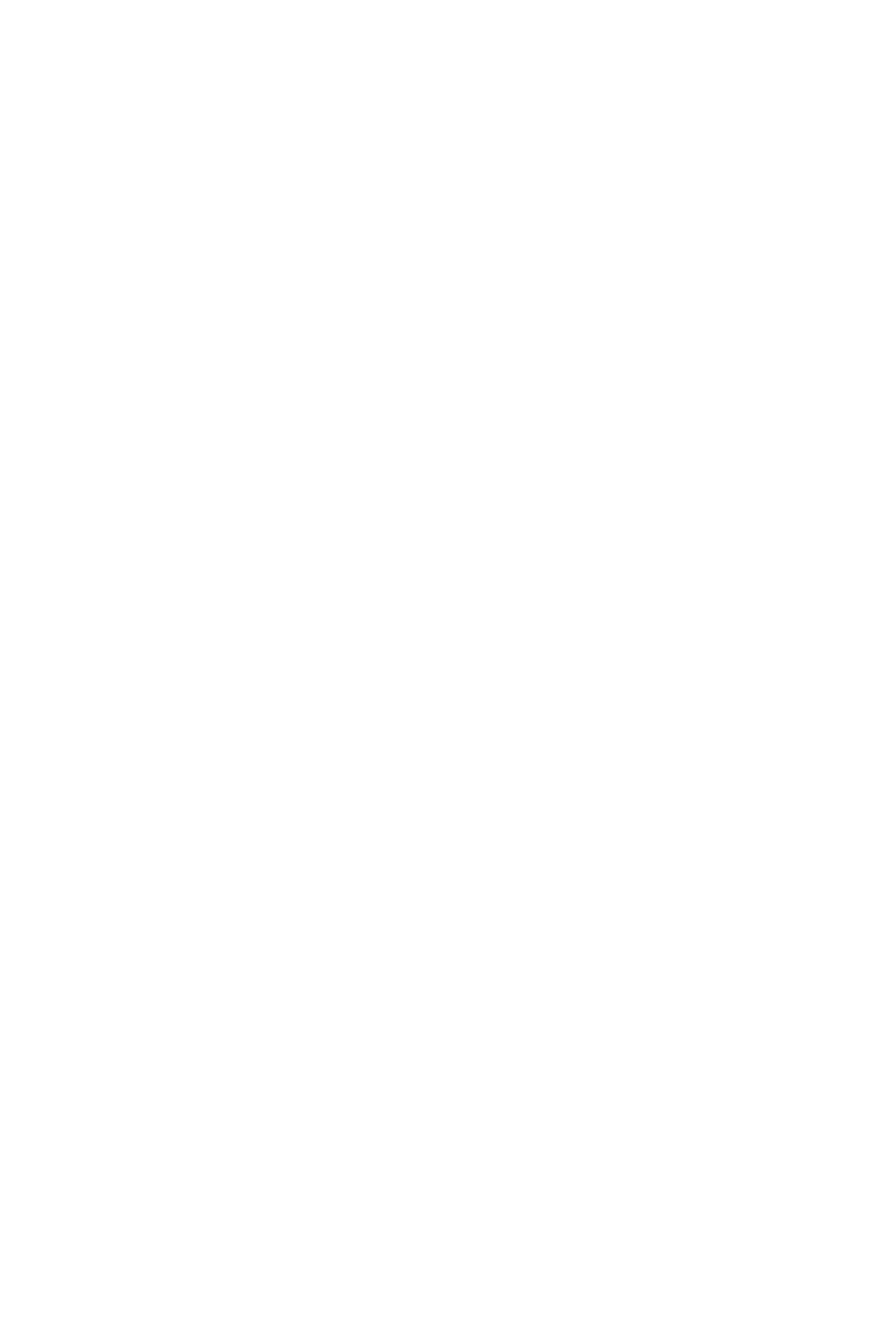
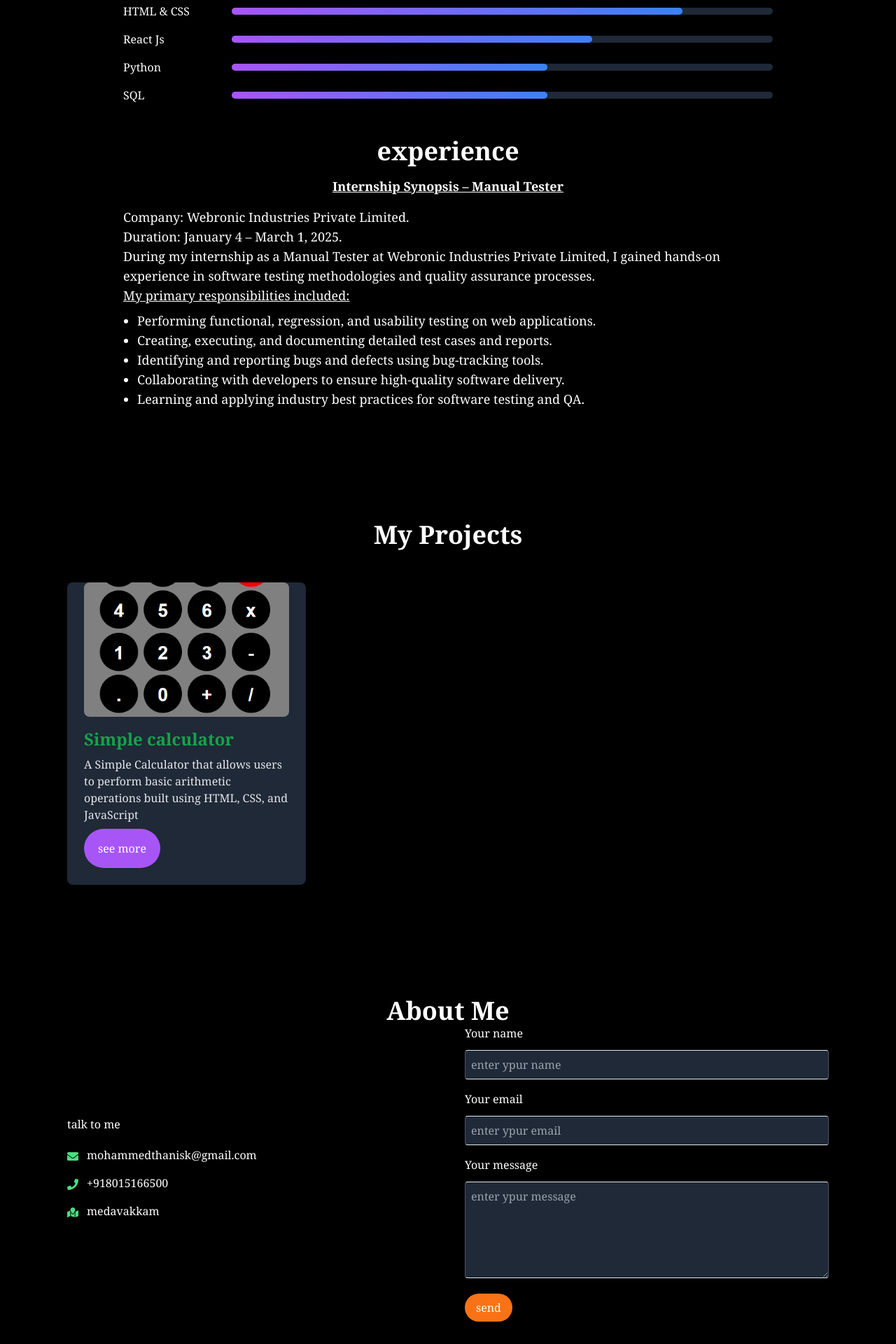
Before and after one commit to mohammedthanishk/MyPortfolio, a React (Vite) app: page / in a window 1280 px wide. Shown: the part 760-2680 px from the top of the page at 70% size. Before the commit the page ends 800 px from the top, so only its background shows below. Built offline with nearby package versions, Linux system fonts and the light colour scheme.

Commit message:
components completed

```diff
--- a/package.json
+++ b/package.json
@@ -12,7 +12,9 @@
   "dependencies": {
     "@tailwindcss/vite": "^4.0.14",
     "react": "^19.0.0",
-    "react-dom": "^19.0.0"
+    "react-dom": "^19.0.0",
+    "react-icons": "^5.5.0",
+    "react-router-dom": "^7.4.1"
   },
   "devDependencies": {
     "@eslint/js": "^9.21.0",
--- a/src/App.jsx
+++ b/src/App.jsx
@@ -3,6 +3,10 @@ import Home from './assets/components/Home'
 import './App.css'
 import Navbar from './assets/components/Navbar'
 import About from './assets/components/About'
+import Project from './assets/components/project'
+import Contact from './assets/components/contact'
+import Footer from './assets/components/footer'
+
 
 function App() {
   const [count, setCount] = useState(0)
@@ -12,6 +16,9 @@ function App() {
      <Navbar />
      <Home />
      <About />
+     <Project />
+     <Contact />
+     <Footer />
 
     </>
   )
--- a/src/assets/components/About.jsx
+++ b/src/assets/components/About.jsx
@@ -2,11 +2,11 @@ import React from "react";
 
 const About = () => {
   return (
-    <div className="bg-black text-white py-20 px-20 justify-normal" >
-      <div>
-        <h2 className="text-center text-3xl font-bold">About Me</h2>
+    <div className="bg-black text-white py-20 px-20 justify-normal font-serif" id="aboutme">
+      <div className="container mx-auto px-b md:px-16 lg:px-24">
+        <h2 className="text-center text-4xl font-bold">About Me</h2> <br />
         <div className="flex flex-col md:flex-row items-center md:space-x-12">
-          <p>
+          <p className="text-lg mb-8">
             I'm a web development student passionate about creating modern,
             responsive websites. I started my journey in front-end development,
             working with React and Vite, and I’m now exploring backend
@@ -16,6 +16,77 @@ const About = () => {
             skills and contribute to real-world projects.
           </p>
         </div>
+        <div className="space-y-4">
+          <div className="flex items-center">
+            <label htmlFor="htmlandcss" className="w-2/12">
+              HTML & CSS
+            </label>
+            <div className="grow bg-gray-800 rounded-full h-2.5">
+              <div className="bg-gradient-to-l from-blue-500 to-purple-500 h-2.5 rounded-full transform tarnsition-tranform duration-300 hover:scale-105 w-10/12"></div>
+            </div>
+          </div>
+          <div className="flex items-center">
+            <label htmlFor="Reactjs" className="w-2/12">
+              React Js
+            </label>
+            <div className="grow bg-gray-800 rounded-full h-2.5">
+              <div className="bg-gradient-to-l from-blue-500 to-purple-500 h-2.5 rounded-full transform tarnsition-tranform duration-300 hover:scale-105 w-8/12"></div>
+            </div>
+          </div>
+          <div className="flex items-center">
+            <label htmlFor="htmlandcss" className="w-2/12">
+              Python
+            </label>
+            <div className="grow bg-gray-800 rounded-full h-2.5">
+              <div className="bg-gradient-to-l from-blue-500 to-purple-500 h-2.5 rounded-full transform tarnsition-tranform duration-300 hover:scale-105 w-7/12"></div>
+            </div>
+          </div>
+          <div className="flex items-center">
+            <label htmlFor="htmlandcss" className="w-2/12">
+              SQL
+            </label>
+            <div className="grow bg-gray-800 rounded-full h-2.5">
+              <div className="bg-gradient-to-l from-blue-500 to-purple-500 h-2.5 rounded-full transform tarnsition-tranform duration-300 hover:scale-105 w-7/12"></div>
+            </div>
+          </div>
+        </div>
+        <div className="mt-12 flex  justify-between text-start  md:text-center ">
+          <div>
+            <h1 className="text-4xl font-serif font-bold mb-4">experience</h1>
+            <h4 className="text-lg underline font-bold mb-4">
+              Internship Synopsis – Manual Tester
+            </h4>
+            <p className="text-left text-lg">
+              Company: Webronic Industries Private Limited. <br />
+              Duration: January 4 – March 1, 2025. <br /> During my internship as a
+              Manual Tester at Webronic Industries Private Limited, I gained
+              hands-on experience in software testing methodologies and quality
+              assurance processes. <br /> <span className="underline">My primary responsibilities included:</span>
+              </p>
+              <ul className="list-disc pl-5 text-start text-lg mt-2">
+                <li>
+                  Performing functional, regression, and usability testing on
+                  web applications.
+                </li>
+                <li>
+                  Creating, executing, and documenting detailed test cases and
+                  reports.
+                </li>
+                <li>
+                  Identifying and reporting bugs and defects using bug-tracking
+                  tools.
+                </li>
+                <li>
+                  Collaborating with developers to ensure high-quality software
+                  delivery.
+                </li>
+                <li>
+                  Learning and applying industry best practices for software
+                  testing and QA.
+                </li>
+              </ul>
+          </div>
+        </div>
       </div>
     </div>
   );
--- /dev/null
+++ b/src/assets/components/Footer.jsx
@@ -0,0 +1,20 @@
+import React from "react";
+import { FaFacebook, FaGithub, FaInstagram, FaLinkedin } from "react-icons/fa";
+
+const footer = () => {
+  return (
+    <div className="bg-black text-2xl flex justify-center content-centercenter space-x-6 pb-12 my-8 md:my-0">
+      <a href="" className="text-gray-500  hover:text-pink-500">
+        <FaInstagram />
+      </a>
+      <a href="" className="text-gray-500  hover:text-white">
+        <FaGithub />
+      </a>
+      <a href="" className="text-gray-500  hover:text-blue-600">
+        <FaLinkedin />
+      </a>
+    </div>
+  );
+};
+
+export default footer;
--- a/src/assets/components/Home.jsx
+++ b/src/assets/components/Home.jsx
@@ -2,15 +2,15 @@ import React from "react";
 import ME from "/public/images/ME.png";
 const Home = () => {
   return (
-    <div className="bg-black text-white text-center ">
+    <div className="bg-black text-white text-center h-fit " id="Home">
       <img src={ME} alt="" className="mx-auto w-48 h-48 rounded-full object-cover transform tarnsition-tranform duration-300 hover:scale-110 " />
       <h1 className="text-4xl font-bold" >
         I'm <span className="text-transparent bg-clip-text bg-gradient-to-r from-yellow-300 to-green-500 ">Mohammed Thanish</span>, student
       </h1>
       <p className="mt-4 text-lg text-gray-400 px-4 md:px-32">" Amateur web developer eager to learn and grow."</p>
       <div className=" mt-8 space-x-6">
-        <button className="bg-green-500  md:inline transform tarnsition-tranform duration-300 hover:scale-105 px-4 py-2 rounded-full cursor-pointer items-center mb-2" >Resume</button>
-        <button className="bg-clip-border bg-gradient-to-l from-blue-500 to-purple-500  md:inline transform tarnsition-tranform duration-300 hover:scale-105 px-4 py-2 rounded-full cursor-pointer">Contact Me</button>
+        <button className="bg-green-500  md:inline transform tarnsition-tranform duration-300 hover:scale-105 px-4 py-2 rounded-full cursor-pointer items-center mb" >Resume</button>
+        <button id="" className="bg-clip-border bg-gradient-to-l from-blue-500 to-purple-500  md:inline transform tarnsition-tranform duration-300 hover:scale-105 px-4 py-2 rounded-full cursor-pointer">Contact Me</button>
       </div>
     </div>
   );
--- /dev/null
+++ b/src/assets/components/Project.jsx
@@ -0,0 +1,44 @@
+import React from "react";
+import calci from "/public/images/calci.png"
+const project = [
+  {
+    id: 1,
+    image: calci,
+    title: "Simple calculator",
+    technologies:"HTML, CSS, JavaScript" ,
+    description:
+      "A Simple Calculator that allows users to perform basic arithmetic operations built using HTML, CSS, and JavaScript",
+  },
+];
+const Project = () => {
+  return (
+    <div className="bg-black text-white py-20 font-serif" id="projects">
+      <div className="container mx-auot px-8 md:px-16 lg:px-24">
+        <h2 className="text-4xl font-bold text-center mb-12"> My Projects</h2>
+        <div className="grid grid-cols-1 md:grid-cols-2 lg:grid-cols-3 gap-8">
+          {project.map((project) => (
+            <div
+              key={project.id}
+              className="bg-gray-800 px-6 pb-6 rounded-lg hover:shadow-lg
+               transform-transition-transform duration-300 hover:scale-105"
+            > <img src={project.image} alt={project.name} className="rounded-lg mb-4  w-full h-48 object-cover"/>
+              <h3 className="mt-2 text-2xl font-bold text-transparent
+              bg-clip-text bg-gradient-to-r from  bg-green-600 to blue-400">
+                {project.title}
+              </h3>
+              <p className="mt-2  text-gray-200">{project.description}</p>
+              <a
+                href="#"
+                className=" inline-block bg-gradient-to-r from green- to bg-purple-500 tect-white mt-2 px-5 py-4 rounded-full"
+              >
+                see more
+              </a>
+            </div>
+          ))}
+        </div>
+      </div>
+    </div>
+  );
+};
+
+export default Project;
--- /dev/null
+++ b/src/assets/components/contact.jsx
@@ -0,0 +1,79 @@
+import React from "react";
+import { FaEnvelope, FaMapMarked } from "react-icons/fa";
+import { FaPhone } from "react-icons/fa";
+
+const Contact = () => {
+  return (
+    <div className="bg-black text-white py-20  font-serif" id="contact">
+      <div className="container mx-auto px-b md:px-16 lg:px-24">
+        <h2 className="text-center text-4xl font-bold">About Me</h2>
+        <div className="flex flex-col md:flex-row items-center md:space-x-12">
+          <div className="flex-1 ">
+            <h3>talk to me</h3>
+            <div className="mb-4 mt-5">
+              <FaEnvelope className="inline-block text-green-400 mr-3"></FaEnvelope>
+              <a
+                href="mailto:mohammedthanishk@gmail.com"
+                className="hover:underline"
+              >
+                mohammedthanisk@gmail.com
+              </a>
+            </div>
+            <div className="mb-4 ">
+              <FaPhone className="inline-block text-green-400 mr-3"></FaPhone>
+              <span>+918015166500</span>
+            </div>
+            <div className="mb-4">
+              <FaMapMarked className="inline-block text-green-400 mr-3"></FaMapMarked>
+              <span>medavakkam</span>
+            </div>
+            </div>
+            <div className="flex-1 w-full">
+              <form action="" className="space-y-4">
+                <div>
+                  <label htmlFor="name" className="block mb-3">
+                    Your name
+                  </label>
+                  <input
+                    type="text"
+                    className="w-full p-2 rounded bg-gray-800 border
+                             border-x-gray-600 focus:outline-none focus:border-gray-300"
+                    placeholder="enter ypur name"
+                  />
+                </div>
+                <div>
+                  <label htmlFor="name" className="block mb-3">
+                    Your email
+                  </label>
+                  <input
+                    type="text"
+                    className="w-full p-2 rounded bg-gray-800 border
+                             border-x-gray-600 focus:outline-none focus:border-gray-300"
+                    placeholder="enter ypur email"
+                  />
+                </div>
+                <div>
+                  <label htmlFor="message" className="block mb-3">
+                    Your message
+                  </label>
+                  <textarea
+                    type="text"
+                    className="w-full p-2 rounded bg-gray-800 border
+                             border-x-gray-600 focus:outline-none focus:border-gray-300"
+                    placeholder="enter ypur message"
+                    rows="5"
+                  />
+                </div>
+                <button className="bg-orange-500 hidden md:inline transform tarnsition-tranform duration-300 hover:scale-105 px-4 py-2 rounded-full cursor-pointer">
+                  send
+                </button>
+              </form>
+            </div>
+          </div>
+        </div>
+      </div>
+
+  );
+};
+
+export default Contact;
```
Also changed, not shown: src/assets/components/Navbar.jsx (+6 -8 lines), public/images/calci.png (added), 1 other file (tests, documents, lock files or other folders).
